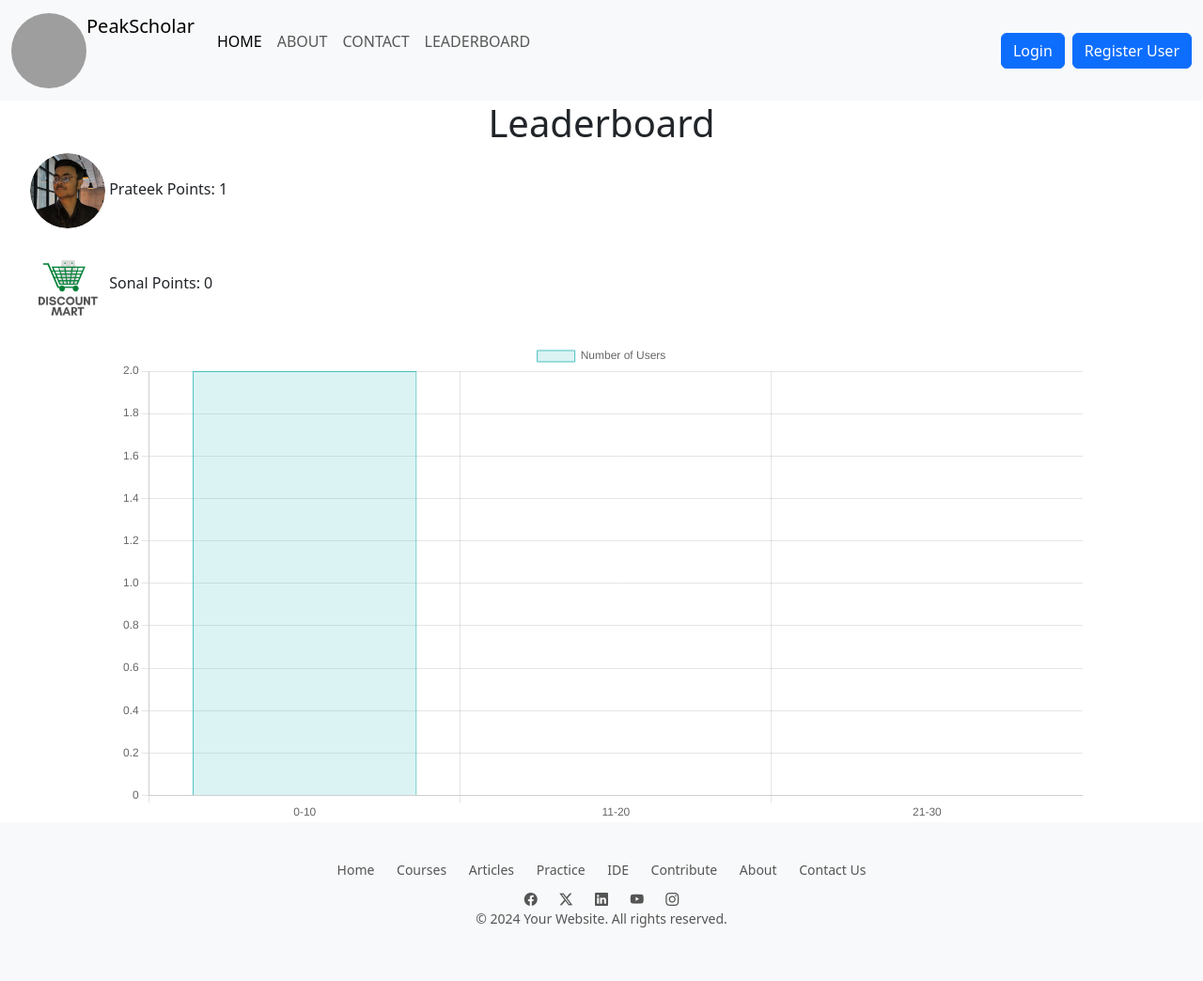
After one commit to PrateekKumar05/MRIIC_Proj2, a Django app: page /leaderboard/ in a window 1280 px wide. The commit adds this page. Shown: the whole page at 94% size. Run offline with Django 5.2, Linux system fonts and the light colour scheme; data comes from the database, SQL or seed files in the repository; both versions use the stored data as it was after the commit; grey boxes are pictures that could not be loaded.

Commit message:
Added Leaderboard Section

```diff
--- a/Profilify/urls.py
+++ b/Profilify/urls.py
@@ -4,6 +4,8 @@ from RPMS import views
 from RPMS.views import upload_file
 from django.conf import settings
 from django.conf.urls.static import static
+from RPMS.views import leaderboard
+from RPMS.views import chart_data
 
 urlpatterns = [
     path('admin/', admin.site.urls),
@@ -15,4 +17,6 @@ urlpatterns = [
     path('contact',views.contact,name='contact'),
     path('upload/', views.upload_file, name='upload_file'),
     path('profile', views.profile, name='profile'),
+    path('leaderboard/', leaderboard, name='leaderboard'),
+    path('chart-data/', chart_data, name='chart_data')
 ] + static(settings.MEDIA_URL, document_root=settings.MEDIA_ROOT)
--- a/RPMS/models.py
+++ b/RPMS/models.py
@@ -10,15 +10,16 @@ class UserProfile(models.Model):
     education = models.CharField(max_length=100, default=True)
     research_interests = models.CharField(max_length=255, default=True)
     profile_photo = models.ImageField(upload_to='profile_photo/', blank=True, null=True)
+    points = models.IntegerField(default=0)
 
-    def __str__(self):
+    def _str_(self):
         return f'{self.user}'
 
 class contact_info(models.Model):
     u_email = models.EmailField()
     u_message = models.CharField(max_length=200)
 
-    def __str__(self):
+    def _str_(self):
         return self.u_email
 
 class UploadedFile(models.Model):
@@ -26,5 +27,5 @@ class UploadedFile(models.Model):
     file = models.FileField(upload_to='uploads/')
     uploaded_at = models.DateTimeField(auto_now_add=True)
 
-    def __str__(self):
+    def _str_(self):
         return f'{self.user}'
--- /dev/null
+++ b/RPMS/templates/RPMS/leaderboard.html
@@ -0,0 +1,94 @@
+<!DOCTYPE html>
+<html lang="en">
+
+<head>
+  <meta charset="UTF-8">
+  <meta name="viewport" content="width=device-width, initial-scale=1.0">
+  <script src="https://cdn.jsdelivr.net/npm/chart.js"></script>
+  <link href="https://cdn.jsdelivr.net/npm/bootstrap@5.3.2/dist/css/bootstrap.min.css" rel="stylesheet"
+    integrity="sha384-T3c6CoIi6uLrA9TneNEoa7RxnatzjcDSCmG1MXxSR1GAsXEV/Dwwykc2MPK8M2HN" crossorigin="anonymous">
+  <title>Leaderboard</title>
+  <style>
+    /* Adjust size and make images circular with animation */
+    ul {
+      list-style: none;
+      padding: 0;
+    }
+    li {
+      margin-bottom: 20px;
+      transition: transform 0.3s ease-in-out; /* Add animation */
+    }
+    li:hover {
+      transform: scale(1.05); /* Add hover effect */
+    }
+    /* Adjust images within the body */
+    body img {
+      width: 80px; /* Increase size */
+      height: 80px; /* Increase size */
+      border-radius: 50%;
+      object-fit: cover;
+    }
+    /* Adjust size and style of the heading */
+    h1 {
+      text-align: center;
+      margin-top: 30px;
+      font-size: 36px; /* Increase font size */
+      font-weight: bold;
+    }
+    /* Adjust size of the graph */
+    #pointsChart {
+      width: 80%; /* Adjust as needed */
+      margin: 0 auto; /* Center the graph */
+    }
+  </style>
+</head>
+
+<body>
+  <!-- Navbar - left unchanged -->
+  {% include 'RPMS/Navbar.html' %}
+  <h1>Leaderboard</h1>
+  <ul>
+    {% for user_profile in user_profiles %}
+        <li>
+            {% if user_profile.profile_photo %}
+            <img src="{{ user_profile.profile_photo.url }}" alt="Profile Photo">
+            {% endif %}
+            <span>{{ user_profile.user.username }}</span>
+            <span>Points: {{ user_profile.points }}</span>
+        </li>
+    {% endfor %}
+  </ul>
+  <canvas id="pointsChart"></canvas>
+  <footer class="text-center">
+    {% include 'RPMS/footer.html'%}
+  </footer>
+</body>
+<script>
+  // Fetch data from the backend
+  const url = "{% url 'chart_data' %}";
+  fetch(url)
+    .then(response => response.json())
+    .then(data => {
+      const pointsChart = new Chart(document.getElementById('pointsChart'), {
+        type: 'bar',
+        data: {
+          labels: data.labels,
+          datasets: [{
+            label: 'Number of Users',
+            data: data.usersData,
+            backgroundColor: 'rgba(75, 192, 192, 0.2)',
+            borderColor: 'rgba(75, 192, 192, 1)',
+            borderWidth: 1
+          }]
+        },
+        options: {
+          scales: {
+            y: {
+              beginAtZero: true
+            }
+          }
+        }
+      });
+    });
+</script>
+</html>
--- a/RPMS/templates/RPMS/navbar.html
+++ b/RPMS/templates/RPMS/navbar.html
@@ -24,6 +24,9 @@
                     </li>
                     <li class="nav-item">
                         <a class="nav-link" href="/contact">CONTACT</a>
+                    </li>
+                    <li class="nav-item">
+                        <a class="nav-link" href="/leaderboard">LEADERBOARD</a>
                     </li>
                     <!-- <li class="nav-item dropdown">
                         <a class="nav-link dropdown-toggle" href="#" role="button" data-bs-toggle="dropdown" aria-expanded="false">
--- a/RPMS/views.py
+++ b/RPMS/views.py
@@ -7,6 +7,7 @@ from django.contrib.auth.forms import UserCreationForm
 from .models import contact_info, UserProfile
 from .forms import FileUploadForm
 from .models import UploadedFile
+from django.http import JsonResponse
 
 # Create your views here.
 def home(request):
@@ -90,7 +91,29 @@ def upload_file(request):
             uploaded_file = form.save(commit=False)
             uploaded_file.user = request.user
             uploaded_file.save()
+
+            # Increment user points
+            user_profile = UserProfile.objects.get_or_create(user=request.user)[0]
+            user_profile.points += 1
+            user_profile.save()
+
             return redirect('profile')
     else:
         form = FileUploadForm()
     return render(request, 'RPMS/upload_file.html', {'form': form})
+
+def leaderboard(request):
+    user_profiles = UserProfile.objects.order_by('-points')
+    return render(request, 'RPMS/leaderboard.html', {'user_profiles': user_profiles})
+
+def chart_data(request):
+    points_range = [(0, 10), (11, 20), (21, 30)]  # Define points range
+    users_data = []
+    labels = []
+
+    for start, end in points_range:
+        users_count = UserProfile.objects.filter(points__range=(start, end)).count()
+        users_data.append(users_count)
+        labels.append(f"{start}-{end}")
+
+    return JsonResponse({'labels': labels, 'usersData': users_data})
```
Also changed, not shown: RPMS/migrations/0027_userprofile_points.py (added), RPMS/migrations/0028_userprofile_email_userprofile_otp_sent.py (added), RPMS/migrations/0029_alter_userprofile_email.py (added), RPMS/migrations/0030_remove_userprofile_otp_sent_alter_userprofile_email.py (added), RPMS/migrations/0031_remove_userprofile_email.py (added), db.sqlite3, media/profile_photo/Dmart.png (added), media/uploads/Dmart.png (added), 1 other file.
